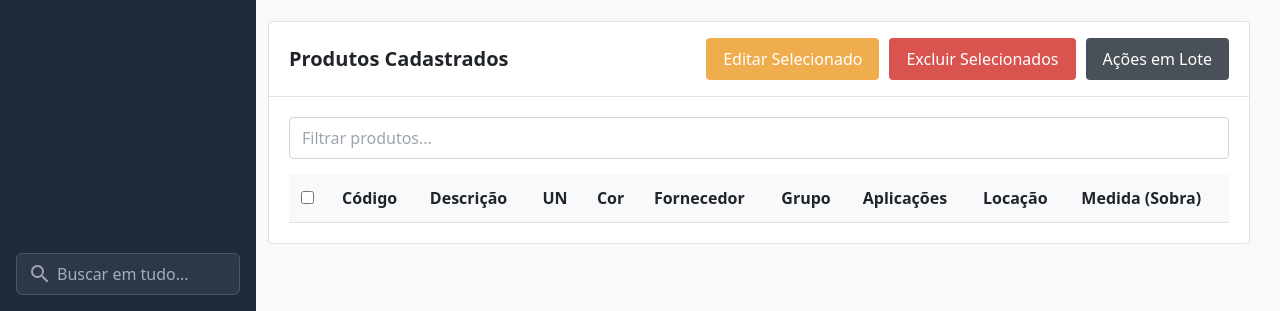
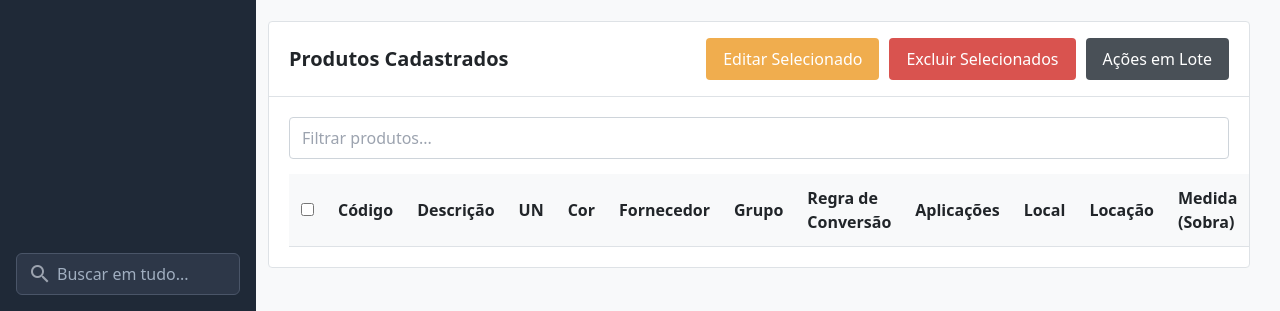
Before and after one commit to oliverlleo/estoque-2, a plain HTML site: page produtos.html in a window 1280 px wide. Shown: the part 489-800 px from the top of the page. Drawn offline with nearby package versions, Linux system fonts and the light colour scheme; no server answers.

Commit message:
Update produtos.html

```diff
--- a/produtos.html
+++ b/produtos.html
@@ -190,7 +190,9 @@
                                     <th>Cor</th>
                                     <th>Fornecedor</th>
                                     <th>Grupo</th>
+                                    <th>Regra de Conversão</th>
                                     <th>Aplicações</th>
+                                    <th>Local</th>
                                     <th>Locação</th>
                                     <th>Medida (Sobra)</th>
                                 </tr>
```
